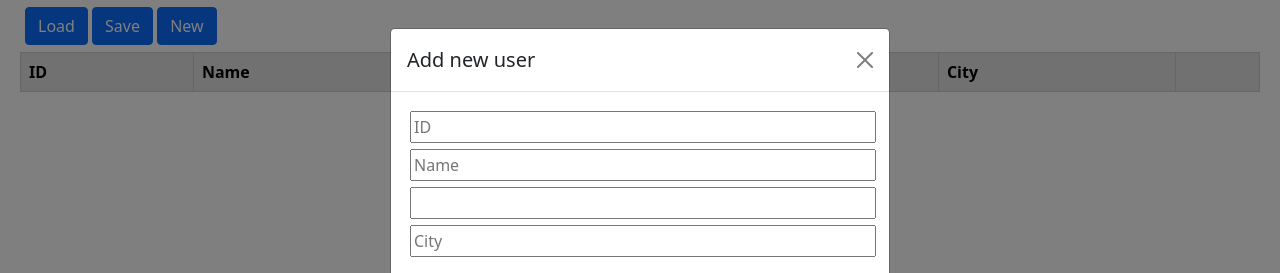
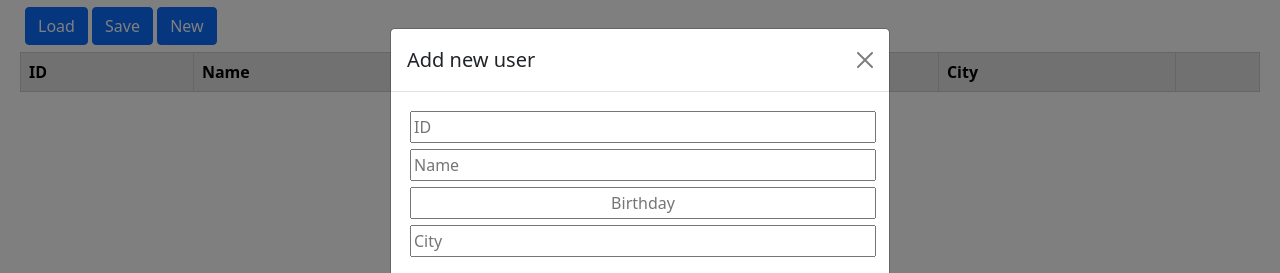
Before and after one commit to Viktoriia2005/TestProject, a plain HTML site: page JS Program/ListUsers.html in a window 1280 px wide. Both pictures are taken after a click on the button "New". Shown: the top 273 px of the page. Drawn offline with nearby package versions, Linux system fonts and the light colour scheme.

Commit message:
Redesigned the birthday field and added a placeholder.

```diff
--- a/JS Program/ListUsers.html
+++ b/JS Program/ListUsers.html
@@ -30,7 +30,7 @@
         <div class="modal-body">
           <input class="id-text" type="number" id="ID" placeholder="ID">
           <input class="name-text" type="text" id="Name" placeholder="Name">
-          <input class="birthday-text" id="calendar">
+          <input class="birthday-text" id="calendar" placeholder="Birthday">
           <input class="city-text" type="text" id="City" placeholder="City">
         </div>
         <div class="modal-footer">
```
